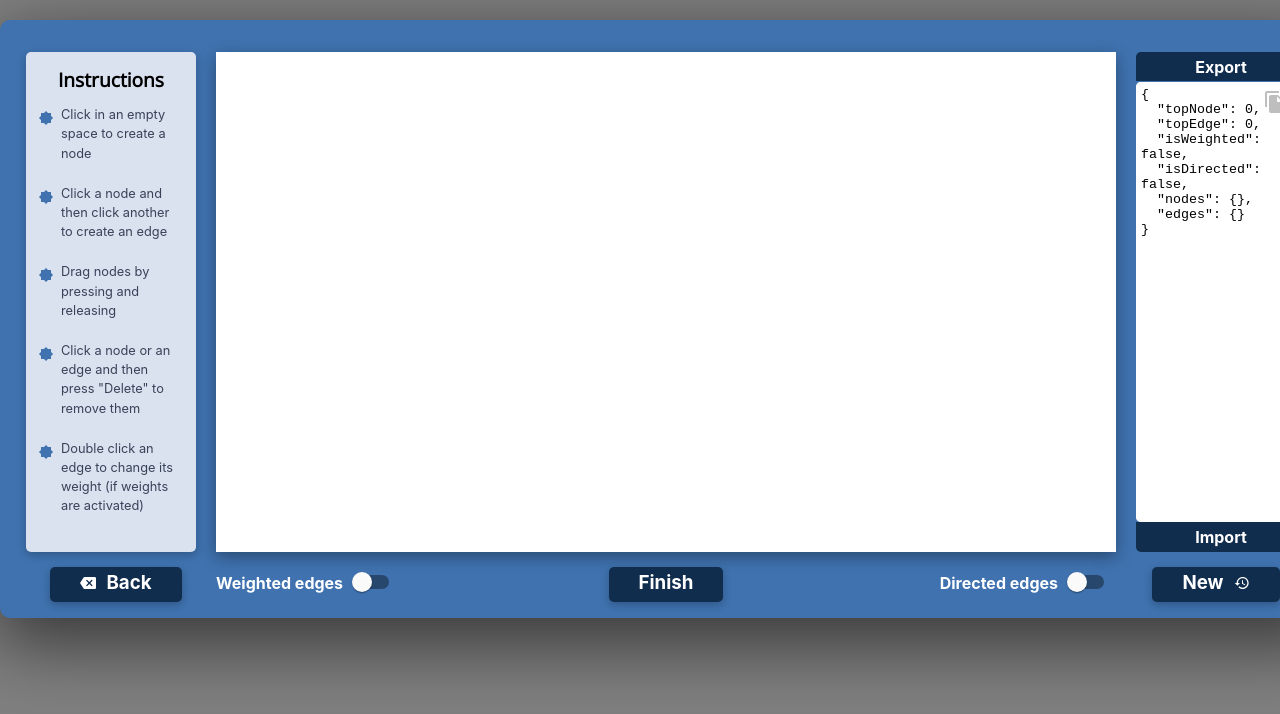
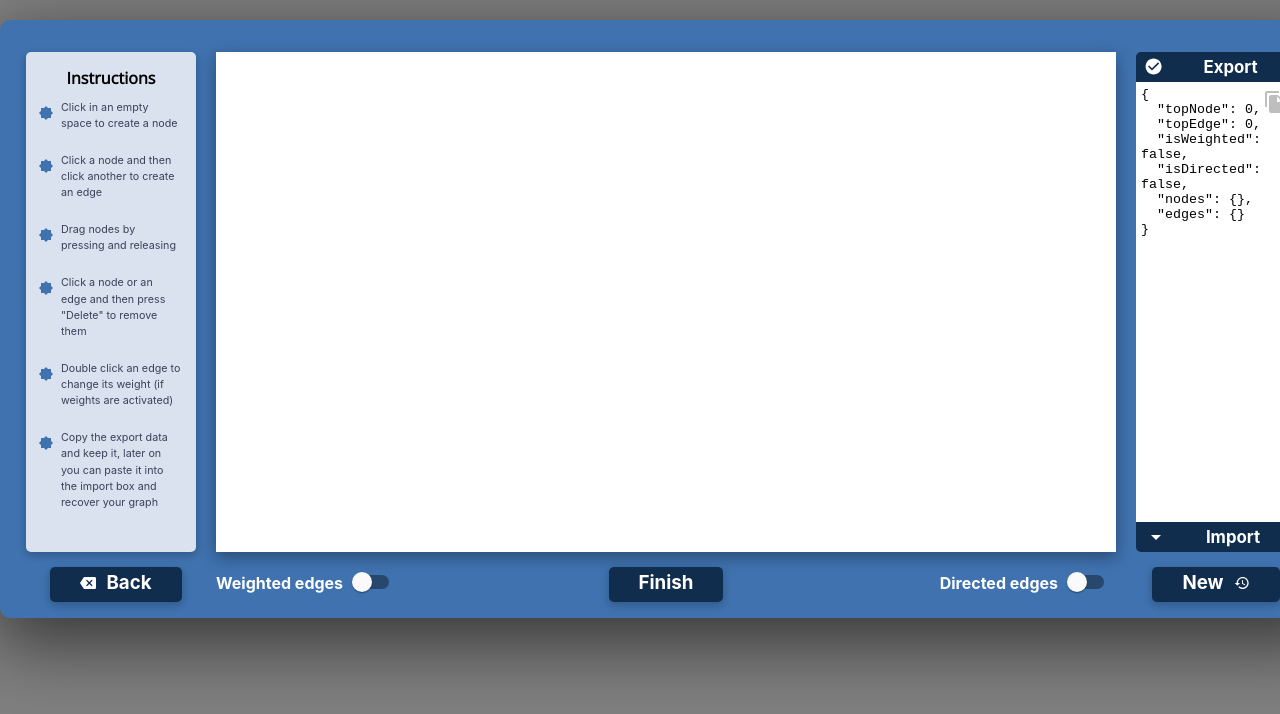
Before and after one commit to GonzaloPereira/graph-visualizer, a React (Create React App) app: page / in a window 1280 px wide. Shown: the top 714 px of the page. Built offline with nearby package versions, Linux system fonts and the light colour scheme.

Commit message:
Fix hasDoubleEdge. Add arrows to export an import titles

```diff
--- a/src/components/DrawGraph/DrawGraph.css
+++ b/src/components/DrawGraph/DrawGraph.css
@@ -57,7 +57,7 @@
   background-color: #dbe2ef;
   box-shadow: rgba(0, 0, 0, 0.24) 0px 3px 8px;
   color: #384259;
-  font-size: 1vw;
+  font-size: 0.84vw;
 }
 .instructions h2 {
   text-align: center;
@@ -172,7 +172,7 @@
   margin-top: -0.2rem;
 }
 
-/* Input / Output grid functionality  */
+/* Input / Output grid css  */
 .import-export {
   margin: 0 10px 0 20px;
   display: grid;
@@ -180,20 +180,35 @@
   height: 500px;
   box-sizing: border-box;
 }
-.import-export h2 {
+/* .import-export h2 {
   background-color: #112d4e;
   margin: 0;
   cursor: pointer;
   font-size: 1rem;
   padding: 0.3rem;
+} */
+.export-name,
+.import-name {
+  display: flex;
+  flex-direction: row;
+  width: 100%;
+  height: 100%;
+  box-sizing: border-box;
+  background-color: #112d4e;
+  padding: 0 0.5rem;
+  font-size: 0.7rem;
+  border-radius: 5px 5px 0 0;
+  align-items: center;
+  justify-content: center;
+  cursor: pointer;
 }
-.export-name {
-  border-radius: 5px 5px 0 0;
-  border: none;
-  border-bottom: solid #3f72af 1px;
+.export-name h2 {
+  flex-grow: 1;
+  margin: 0;
 }
-.import-name {
-  border-radius: 0 0 5px 5px;
+.import-name h2 {
+  flex-grow: 1;
+  margin: 0;
 }
 @keyframes dropMenu {
   from {
@@ -209,7 +224,6 @@
   animation-name: dropMenu;
   animation-duration: 0.5s;
   animation-timing-function: ease-out;
-  border-radius: 5px;
 }
 
 .export-box {
@@ -219,12 +233,11 @@
   animation-name: dropMenu;
   animation-duration: 0.4s;
   animation-timing-function: ease-out;
-  border-radius: 5px;
 }
 .import-button {
   background-color: #afc2e0;
   color: black;
-  border-radius: 5px;
+  border-radius: 0 0 5px 5px;
   padding: 0.35rem 20px;
   box-shadow: rgba(0, 0, 0, 0.24) 0px 3px 8px;
   cursor: pointer;
--- a/src/components/DrawGraph/DrawGraph.jsx
+++ b/src/components/DrawGraph/DrawGraph.jsx
@@ -61,7 +61,6 @@ export default function DrawGraph() {
   //Error states
   const [openError, setOpenError] = useState(false);
   const [errorMessage, setErrorMessage] = useState('');
-  const [hasDoubleEdge, setHasDoubleEdge] = useState(false);
   //Vector to draw temporary line
   const [edgeVector, setEdgeVector] = useState({ x: 0, y: 0 });
   //Set to check if an edge between u,v exists
@@ -102,10 +101,6 @@ export default function DrawGraph() {
       setOpenError(true);
       return;
     }
-    //If there exists and edge u->v and another v->u then make hasDoubleEdge true
-    if (edgesSet.has(JSON.stringify([second, first]))) {
-      setHasDoubleEdge(true);
-    }
     //If there is no errors insert into set and update graph data
     addToSet(JSON.stringify([first, second]));
     updateGraphData({
@@ -125,10 +120,6 @@ export default function DrawGraph() {
     });
   }
   function deleteEdge(id) {
-    //If the user deletes u->v and v->u exists then hasDoubleEdge becomes false
-    if (edgesSet.has(JSON.stringify([graphData.edges[id].v, graphData.edges[id].u]))) {
-      setHasDoubleEdge(false);
-    }
     removeFromSet(JSON.stringify([graphData.edges[id].u, graphData.edges[id].v]));
     updateGraphData({
       name: 'delete-edge',
@@ -194,6 +185,14 @@ export default function DrawGraph() {
     Object.values(graph.edges).forEach((edge) => {
       addToSet(JSON.stringify([edge.u, edge.v]));
     });
+  }
+  function hasDoubleEdge() {
+    let ret = false;
+    Object.values(graphData.edges).forEach(({ u, v }) => {
+      console.log(u, v, edgesSet.has(JSON.stringify([u, v])), edgesSet.has(JSON.stringify([v, u])));
+      if (edgesSet.has(JSON.stringify([u, v])) && edgesSet.has(JSON.stringify([v, u]))) ret = true;
+    });
+    return ret;
   }
   return (
     <div className='popup-out'>
@@ -310,8 +309,9 @@ export default function DrawGraph() {
           isDirected={graphData.isDirected}
           setIsDirected={(checked) => {
             //If it has double edge throw error when trying to change to undirected
-            if (hasDoubleEdge && checked === false) {
-              setErrorMessage("There is a double edge, graph can't be undirected until one of the edges is removed");
+            console.log(hasDoubleEdge());
+            if (hasDoubleEdge() && checked === false) {
+              setErrorMessage("There is a double edge, graph can't be undirected until double edges are removed");
               setOpenError(true);
               return;
             }
--- a/src/components/DrawGraph/Edge.jsx
+++ b/src/components/DrawGraph/Edge.jsx
@@ -10,15 +10,9 @@ export default function Edge({ id, edge, position, currentEdge, handleClick, isW
   const rotateTextAngle = alfa - 180 * !isRight;
   const translateTextDistance = weight === '' ? 0 : -4.5 * Math.round(Math.log10(Math.abs(weight) + 1) + 1);
   const bezierX =
-    centerX +
-    (isCurved ? 1 : 0) *
-      (edge.u < edge.v ? 1 : -1) *
-      ((isRight ? 1 : -1) * Math.min(length / 4, 50) * Math.sin((alfa * Math.PI) / 180));
+    centerX + (edge.u < edge.v ? 1 : -1) * ((isRight ? 1 : -1) * Math.min(length / 4, 50) * Math.sin((alfa * Math.PI) / 180));
   const bezierY =
-    centerY +
-    (isCurved ? 1 : 0) *
-      (edge.u < edge.v ? 1 : -1) *
-      ((!isRight ? 1 : -1) * Math.min(length / 4, 50) * Math.cos((alfa * Math.PI) / 180));
+    centerY + (edge.u < edge.v ? 1 : -1) * ((!isRight ? 1 : -1) * Math.min(length / 4, 50) * Math.cos((alfa * Math.PI) / 180));
   const textPosX = isCurved ? 0.25 * position.x1 + 0.5 * bezierX + 0.25 * position.x2 : centerX;
   const textPosY = isCurved ? 0.25 * position.y1 + 0.5 * bezierY + 0.25 * position.y2 : centerY;
   const liftDistance = isCurved && edge.u > edge.v ? 20 : -10;
@@ -38,6 +32,7 @@ export default function Edge({ id, edge, position, currentEdge, handleClick, isW
       }}
       className='edge'
     >
+      {/* Straight lines */}
       {!isCurved && (
         <>
           <line x1={position.x1} y1={position.y1} x2={position.x2} y2={position.y2} stroke='rgba(0,0,0,0)' strokeWidth='15px' />
@@ -46,11 +41,12 @@ export default function Edge({ id, edge, position, currentEdge, handleClick, isW
             y1={position.y1}
             x2={position.x2}
             y2={position.y2}
-            stroke={currentEdge && currentEdge === id ? 'blue' : 'black'}
+            stroke={currentEdge && currentEdge === id ? '#3F72AF' : 'black'}
             strokeWidth='3px'
           />
         </>
       )}
+      {/* Curved lines  */}
       {isCurved && (
         <>
           <path
@@ -61,7 +57,7 @@ export default function Edge({ id, edge, position, currentEdge, handleClick, isW
           />
           <path
             d={`M ${position.x1} ${position.y1} Q ${bezierX} ${bezierY} ${position.x2} ${position.y2}`}
-            stroke={currentEdge && currentEdge === id ? 'blue' : 'black'}
+            stroke={currentEdge && currentEdge === id ? '#3F72AF' : 'black'}
             strokeWidth='3px'
             fill='transparent'
           />
@@ -72,7 +68,7 @@ export default function Edge({ id, edge, position, currentEdge, handleClick, isW
           x={textPosX}
           y={textPosY}
           className='unselectable'
-          fill={currentEdge && currentEdge.id === id ? 'blue' : 'black'}
+          fill={currentEdge && currentEdge.id === id ? '#3F72AF' : 'black'}
           transform={`rotate(${rotateTextAngle} ${textPosX} ${textPosY})
           translate(${translateTextDistance} ${liftDistance})`}
         >
@@ -84,7 +80,7 @@ export default function Edge({ id, edge, position, currentEdge, handleClick, isW
           d={`M ${position.x2} ${position.y2} L ${position.x2 + 6} ${position.y2 + 20}
           L ${position.x2 - 6} ${position.y2 + 20} Z`}
           transform={`rotate(${(isCurved ? angle : alfa) + 90} ${position.x2} ${position.y2}) translate(0 18)`}
-          fill={currentEdge && currentEdge === id ? 'blue' : 'black'}
+          fill={currentEdge && currentEdge === id ? '#3F72AF' : 'black'}
         />
       )}
     </g>
--- a/src/components/DrawGraph/ExportImport.jsx
+++ b/src/components/DrawGraph/ExportImport.jsx
@@ -1,6 +1,8 @@
 import React, { useState, useReducer } from 'react';
 import FileCopyIcon from '@material-ui/icons/FileCopy';
 import Snackbar from '@material-ui/core/Snackbar';
+import ArrowDropDownIcon from '@material-ui/icons/ArrowDropDown';
+import CheckCircleIcon from '@material-ui/icons/CheckCircle';
 
 export default function ExportImport({ graphData, setGraph }) {
   const [copyAlertOpen, setCopyAlertOpen] = useState(false);
@@ -8,9 +10,10 @@ export default function ExportImport({ graphData, setGraph }) {
   const [importText, setImportText] = useState('');
   return (
     <div className='import-export'>
-      <h2 className='export-name' onClick={() => setShowImport()}>
-        Export
-      </h2>
+      <div className='export-name' onClick={() => setShowImport()}>
+        {showImport ? <ArrowDropDownIcon /> : <CheckCircleIcon style={{ fontSize: '1.2rem' }} />}
+        <h2>Export</h2>
+      </div>
       {!showImport && (
         <div className='export-box'>
           <FileCopyIcon
@@ -30,9 +33,14 @@ export default function ExportImport({ graphData, setGraph }) {
           />
         </div>
       )}
-      <h2 className='import-name' onClick={() => setShowImport()}>
-        Import
-      </h2>
+      <div
+        className='import-name'
+        onClick={() => setShowImport()}
+        style={{ borderRadius: `${showImport ? '0' : '0 0 5px 5px'}` }}
+      >
+        {showImport ? <CheckCircleIcon style={{ fontSize: '1.2rem' }} /> : <ArrowDropDownIcon />}
+        <h2>Import</h2>
+      </div>
       {showImport && (
         <div className='import-box'>
           <textarea value={importText} onChange={(e) => setImportText(e.target.value)} />
--- a/src/components/DrawGraph/Instructions.jsx
+++ b/src/components/DrawGraph/Instructions.jsx
@@ -9,6 +9,7 @@ export default function Instructions() {
       <li>Drag nodes by pressing and releasing</li>
       <li>Click a node or an edge and then press "Delete" to remove them</li>
       <li>Double click an edge to change its weight (if weights are activated)</li>
+      <li>Copy the export data and keep it, later on you can paste it into the import box and recover your graph</li>
     </ul>
   );
 }
--- a/src/components/DrawGraph/Node.jsx
+++ b/src/components/DrawGraph/Node.jsx
@@ -11,7 +11,7 @@ export default function Node({ position, id, currentNode, handleClick, isDragged
       className='node'
       style={{ cursor: `${isDragged ? 'move' : ''}` }}
     >
-      <circle r='20' fill={currentNode === id ? '#C4EDDE' : 'white'} stroke='black' strokeWidth='4px'></circle>
+      <circle r='20' fill={currentNode === id ? '#DBE2EF' : 'white'} stroke='black' strokeWidth='4px'></circle>
       <text x={-4.5 * (1 + (id >= 9))} className='unselectable' y='5' fill='black'>
         {Number(id)}
       </text>
```
Also changed, not shown: src/components/Main.jsx (added).
